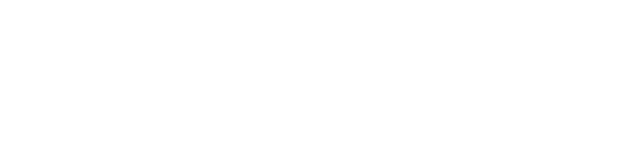
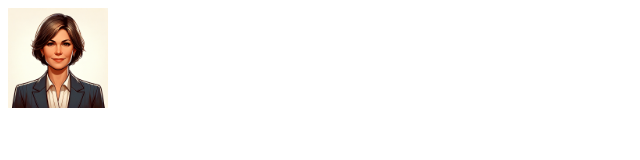
Before and after one commit to sismacke/curso_javascript, a plain HTML site: page aula_3/aux/index.html in a window 1280 px wide. Shown: the whole page, without its empty margins (0-640 px from the left). Drawn offline with Linux system fonts and the light colour scheme.

Commit message:
feat(imagens): criação de avatares

```diff
--- a/aula_3/aux/index.html
+++ b/aula_3/aux/index.html
@@ -8,7 +8,7 @@
     <script src="object.js"></script>
 </head>
 <body>
-
+    <img src="https://raw.githubusercontent.com/sismacke/curso_javascript/dev/aula_3/avatares/1.webp" height="100" width="100"/>
 
 </body>
 </html>
```
Also changed, not shown: 1 other file.
